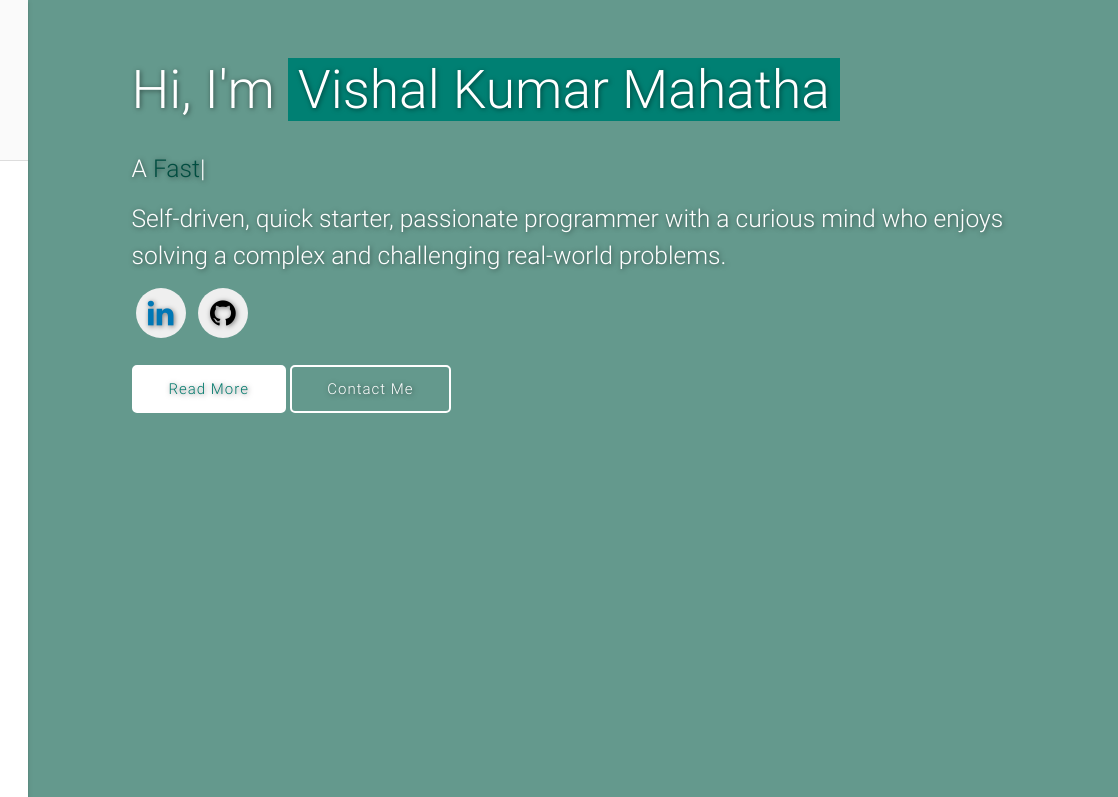
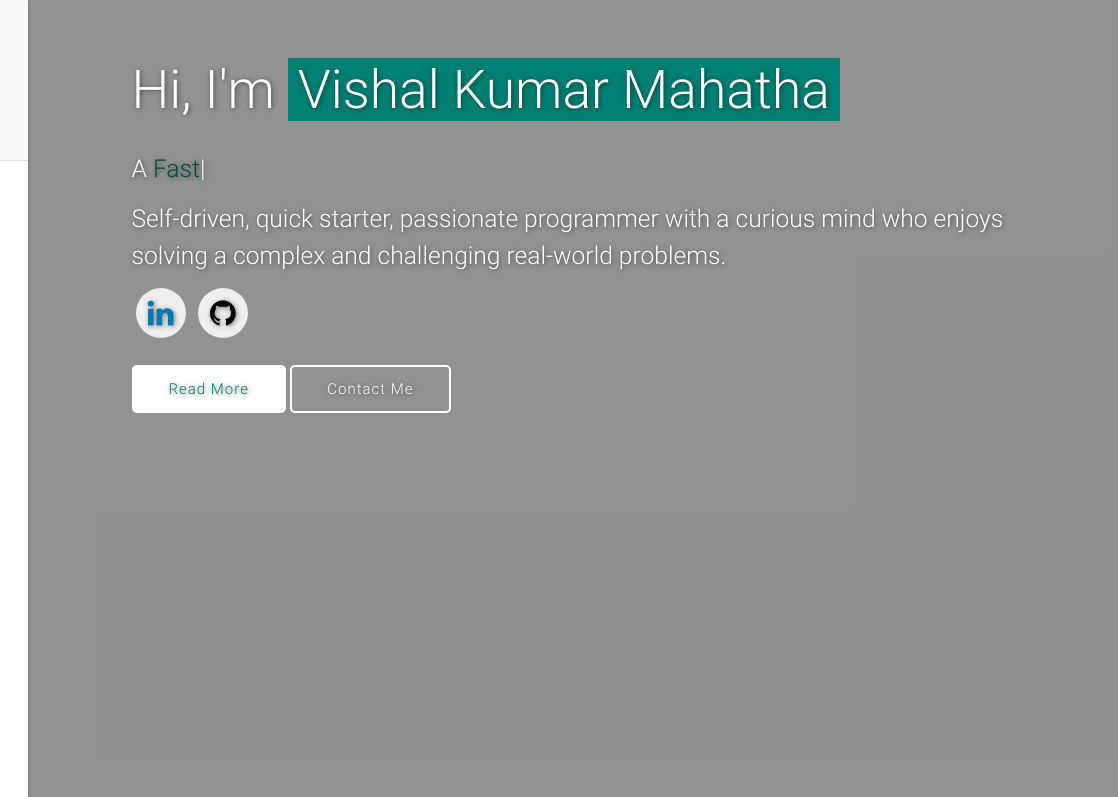
Before and after one commit to Vishal9199/Vishal9199.github.io, a plain HTML site: page index.html in a window 1280 px wide. Shown: the top 797 px of the page, 162-1280 px from the left. Drawn offline with nearby package versions, Linux system fonts and the light colour scheme.

Commit message:
Update style.css

```diff
--- a/assets/css/style.css
+++ b/assets/css/style.css
@@ -320,7 +320,7 @@ h3 {
 } */
 
 #intro.section {
-  background: #a7ffeb repeat;
+  background-color: #f2f2f2;
   position: relative;
 }
 
```
